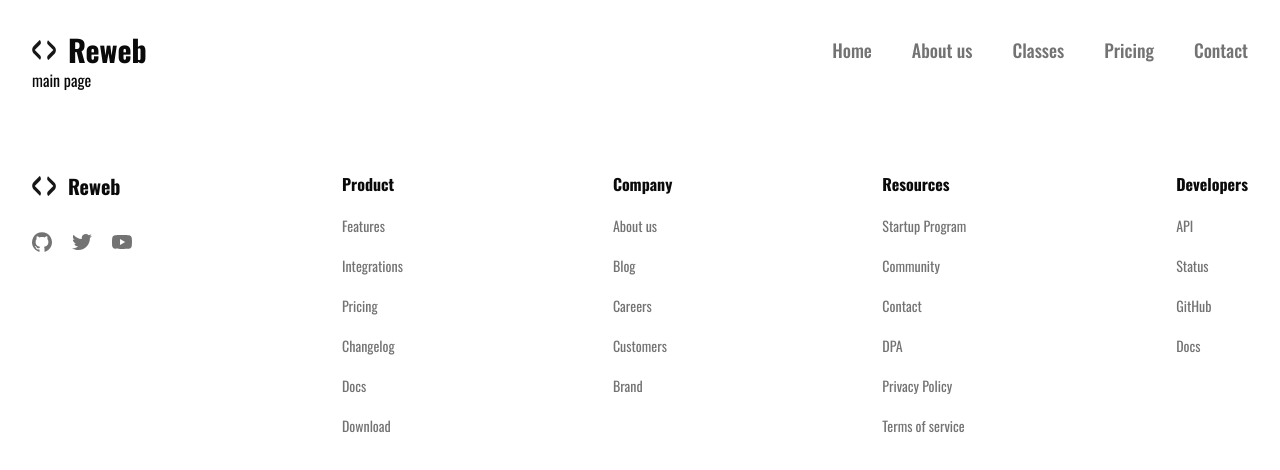
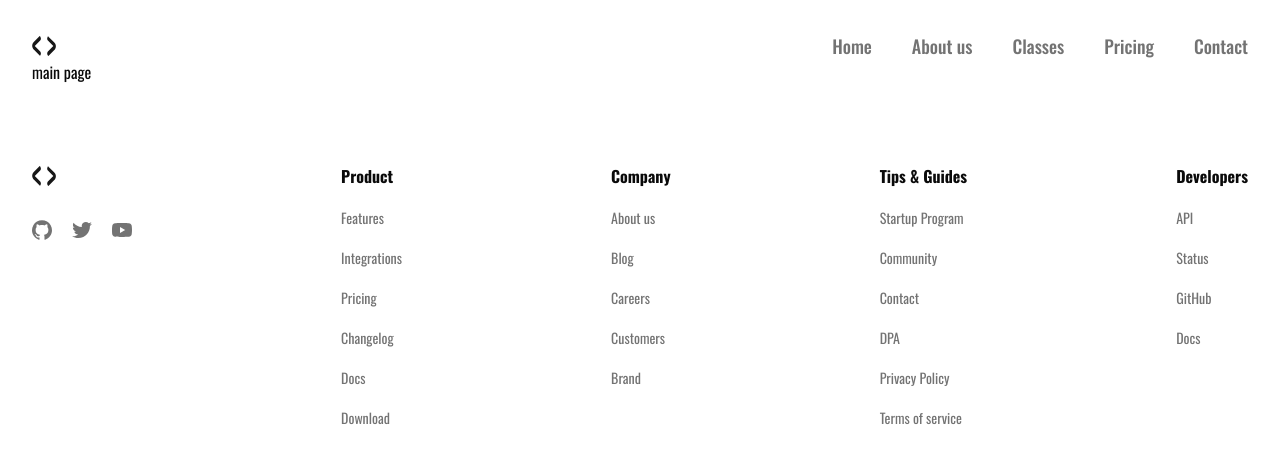
Before and after one commit to felipe-muner/podium-gym, a Next.js app: page / in a window 1280 px wide. Shown: the top 470 px of the page. Built offline with nearby package versions, Linux system fonts and the light colour scheme.

Commit message:
feat: update name constant

```diff
--- a/components/footer/Footer.tsx
+++ b/components/footer/Footer.tsx
@@ -1,3 +1,4 @@
+import { APP_NAME } from "@/constants";
 import Link from "next/link";
 
 export function Footer() {
@@ -15,7 +16,7 @@ export function Footer() {
               fill="currentColor"
             />
           </svg>
-          <span className="font-heading text-xl font-bold">Reweb</span>
+          <span className="font-heading text-xl font-bold">{APP_NAME}</span>
         </Link>
         <div className="flex items-center gap-5">
           <a href="#" className="text-muted-foreground hover:text-foreground">
@@ -91,7 +92,7 @@ export function Footer() {
         </Link>
       </div>
       <div className="mt-10 flex basis-1/2 flex-col gap-5 md:mt-0 md:basis-auto">
-        <h3 className="font-semibold">Resources</h3>
+        <h3 className="font-semibold">Tips & Guides</h3>
         <Link href="#" className="text-sm text-muted-foreground hover:text-foreground">
           Startup Program
         </Link>
--- a/components/header/Header.tsx
+++ b/components/header/Header.tsx
@@ -3,6 +3,7 @@ import Link from "next/link";
 import { NavItem } from "./NavItem";
 import { MobileNavbar } from "./MobileNavbar";
 import { MobileNavItem } from "./MobileNavItem";
+import { APP_NAME } from "@/constants";
 
 export function Header() {
   return (
@@ -18,7 +19,7 @@ export function Header() {
             fill="currentColor"
           />
         </svg>
-        <span className="font-heading text-3xl font-bold">Reweb</span>
+        <span className="font-heading text-3xl font-bold">{APP_NAME}</span>
       </Link>
       <div className="flex items-center gap-10">
         <nav className="hidden items-center gap-10 md:flex justify-end">
```
